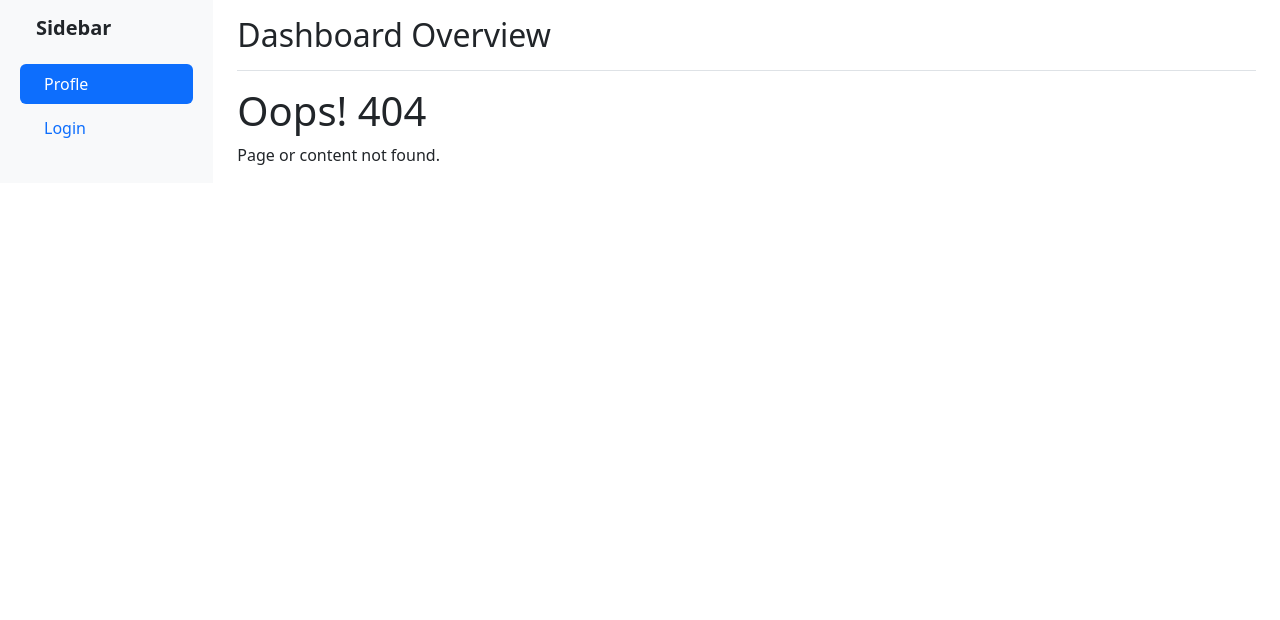
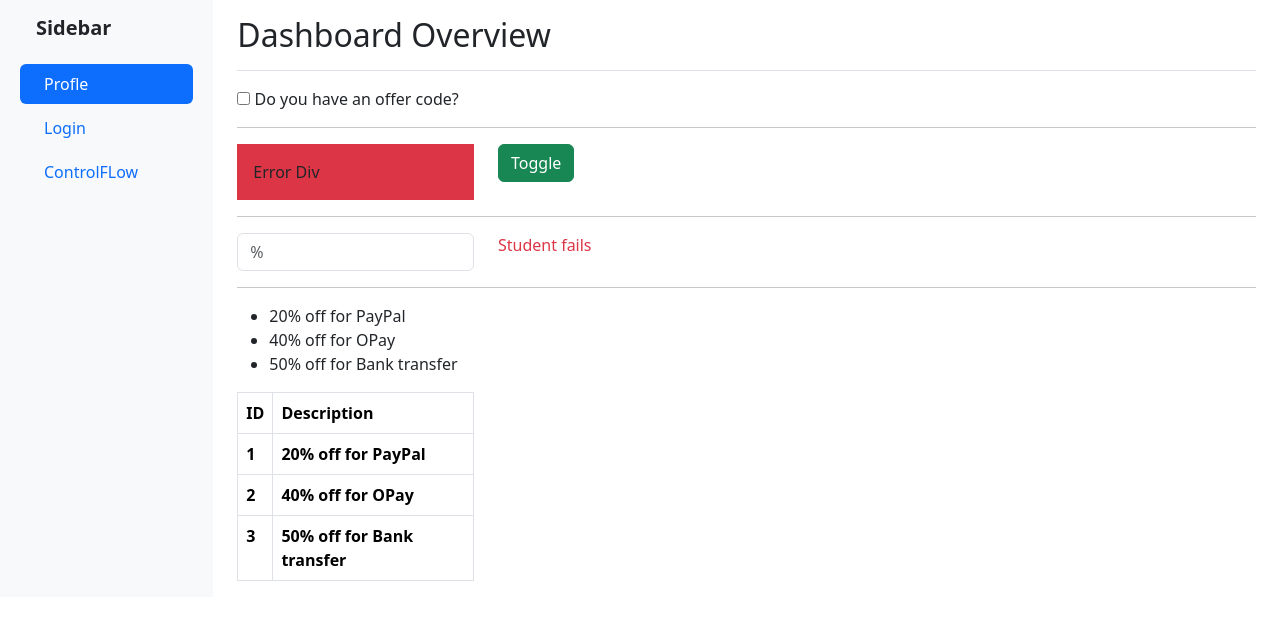
Before and after one commit to Dapo-Obembe/learning-angular, an Angular app: page /control-flow in a window 1280 px wide. Before the commit this address had no page. Shown: the top 620 px of the page. Built offline with nearby package versions, Linux system fonts and the light colour scheme.

Commit message:
Learned about Angular's control flow

```diff
--- a/src/app/app.html
+++ b/src/app/app.html
@@ -16,6 +16,11 @@
               <i class="bi bi-speedometer2 me-2"></i> Login
             </a>
           </li>
+          <li>
+            <a routerLink="control-flow" class="nav-link mb-1">
+              <i class="bi bi-speedometer2 me-2"></i> ControlFLow
+            </a>
+          </li>
         </ul>
       </div>
     </nav>
--- a/src/app/app.routes.ts
+++ b/src/app/app.routes.ts
@@ -2,6 +2,7 @@ import { Routes } from '@angular/router';
 import { Profile } from './profile/profile';
 import { Login } from './login/login';
 import { NotFound } from './not-found/not-found';
+import { ControlFlow } from './control-flow/control-flow';
 
 export const routes: Routes = [
     {
@@ -18,6 +19,10 @@ export const routes: Routes = [
         component: Login
     },
     {
+        path: 'control-flow',
+        component: ControlFlow
+    },
+    {
         path: '**',
         component: NotFound
     }
--- /dev/null
+++ b/src/app/control-flow/control-flow.html
@@ -0,0 +1,91 @@
+<div class="row">
+  <div class="col-3">
+    <input
+      type="checkbox"
+      name="offercode"
+      id="offercode"
+      [checked]="isOfferCodeAvl()"
+      (change)="toggleOfferCode()"
+    />
+    Do you have an offer code?
+  </div>
+
+  @if (isOfferCodeAvl()) {
+    <div class="col-3">
+      <input
+        type="text"
+        name="entercode"
+        id="entercode"
+        class="form-control"
+        placeholder="Enter code here"
+      />
+    </div>
+  }
+</div>
+
+<hr />
+
+<div class="row">
+  <div class="col-3">
+    @if (isSuccessDivVisible()) {
+      <div class="bg-success p-3">Success Div</div>
+    } @else {
+      <div class="bg-danger p-3">Error Div</div>
+    }
+  </div>
+  <div class="col-3">
+    <button class="btn btn-success" (click)="toggleSuccessDiv()">Toggle</button>
+  </div>
+</div>
+
+<hr />
+<div class="row">
+  <div class="col-3">
+    <input type="number" placeholder="%" class="form-control" (input)="updateMark($event)" />
+  </div>
+  <div class="col-3 d-flex">
+    @switch (studentGrade()) {
+      @case ('A') {
+        <strong class="text-success">Student has A Grade</strong>
+      }
+      @case ('B') {
+        <span class="text-secondary">Student has B Grade</span>
+      }
+      @case ('C') {
+        <span class="text-primary">Student has C Grade</span>
+      }
+      @default {
+        <span class="text-danger">Student fails</span>
+      }
+    }
+  </div>
+</div>
+
+<hr />
+<div class="row">
+  <div class="col-3">
+    <ul>
+      @for (item of offerList(); track item.id) {
+        <li>{{ item.description }}</li>
+      } @empty {
+        <li>No offers available right now.</li>
+      }
+    </ul>
+    <table class="table table-bordered">
+      <thead>
+        <tr>
+          <th>ID</th>
+          <th>Description</th>
+        </tr>
+      </thead>
+      <tbody>
+        @for (item of offerList(); track item.id + 1) {
+          <tr>
+            <th>{{ item.id }}</th>
+            <th>{{ item.description }}</th>
+          </tr>
+        }
+      </tbody>
+    </table>
+  </div>
+</div>
--- /dev/null
+++ b/src/app/control-flow/control-flow.ts
@@ -0,0 +1,57 @@
+import { Component, computed, signal } from '@angular/core';
+
+
+// Interface for the offerList.
+interface Offer {
+  id: number;
+  description: string;
+}
+
+@Component({
+  selector: 'app-control-flow',
+  imports: [],
+  templateUrl: './control-flow.html',
+  styleUrl: './control-flow.css',
+})
+
+
+export class ControlFlow {
+  // Signal initialized to false
+  readonly isOfferCodeAvl = signal<boolean>(false);
+
+  // Method to toggle the value when the checkbox is clicked
+  toggleOfferCode(): void {
+    this.isOfferCodeAvl.update(value => !value);
+  }
+
+  readonly isSuccessDivVisible = signal<boolean>(false)
+  toggleSuccessDiv() {
+    this.isSuccessDivVisible.update(value => !value)
+  }
+
+  studentTotalMark = signal<number>(0)
+
+  // Calculate the mark.
+  studentGrade = computed(() => {
+    const mark = this.studentTotalMark();
+    if (mark >= 70) return 'A';
+    if (mark >= 60) return 'B';
+    if (mark >= 40) return 'C';
+
+    return 'F';
+  });
+
+  // Update the mark
+  updateMark(event: Event) {
+    const input = event.target as HTMLInputElement;
+    this.studentTotalMark.set(Number(input.value)); // this converts the enter value to number.
+  }
+
+  // Looping through array
+  offerList = signal<Offer[]>([
+    { id: 1, description: "20% off for PayPal" },
+    { id: 2, description: "40% off for OPay" },
+    { id: 3, description: "50% off for Bank transfer" },
+  ]);
+
+}
```
Also changed, not shown: src/app/control-flow/control-flow.css (added), 1 other file (tests, documents, lock files or other folders).
